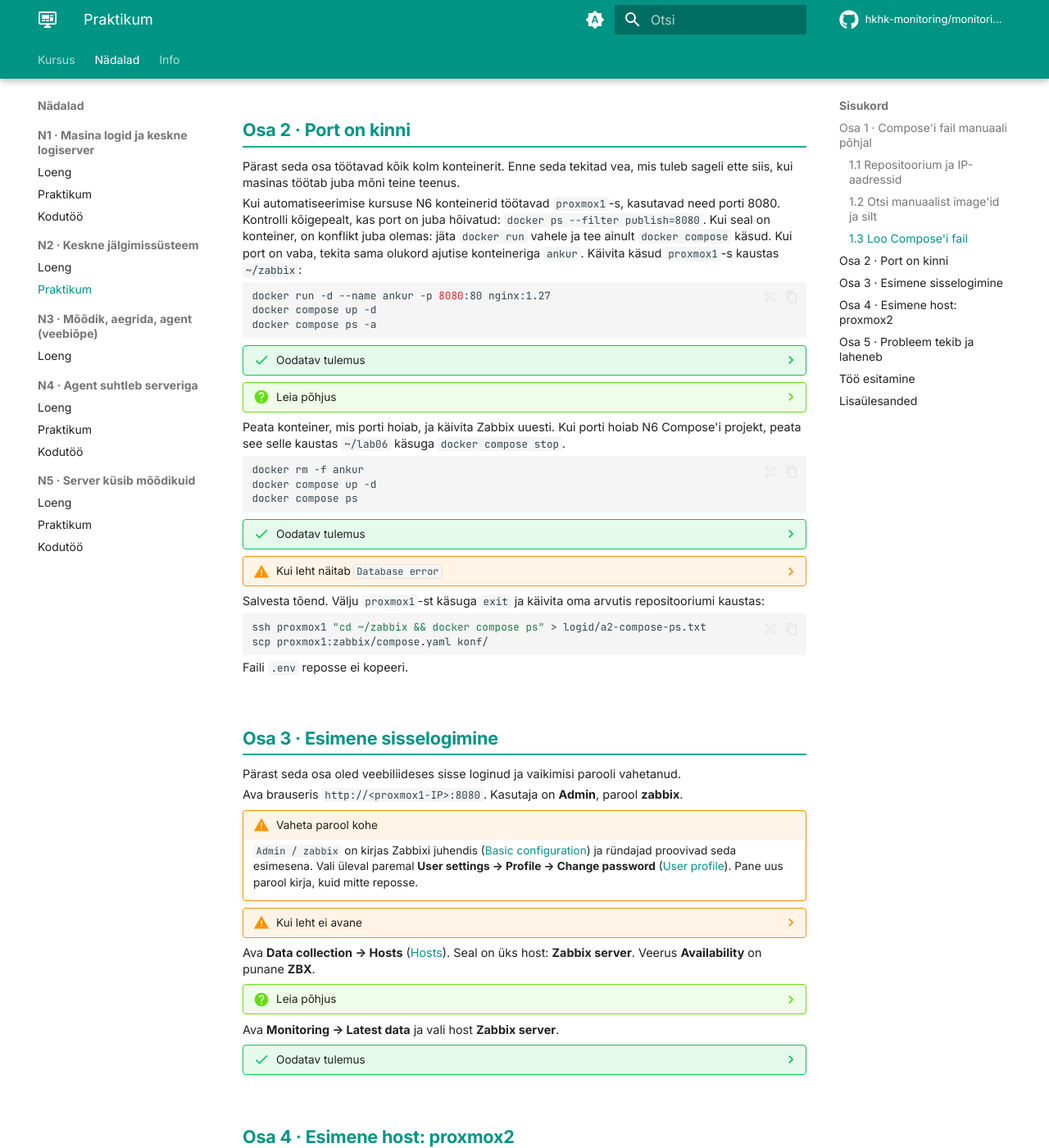
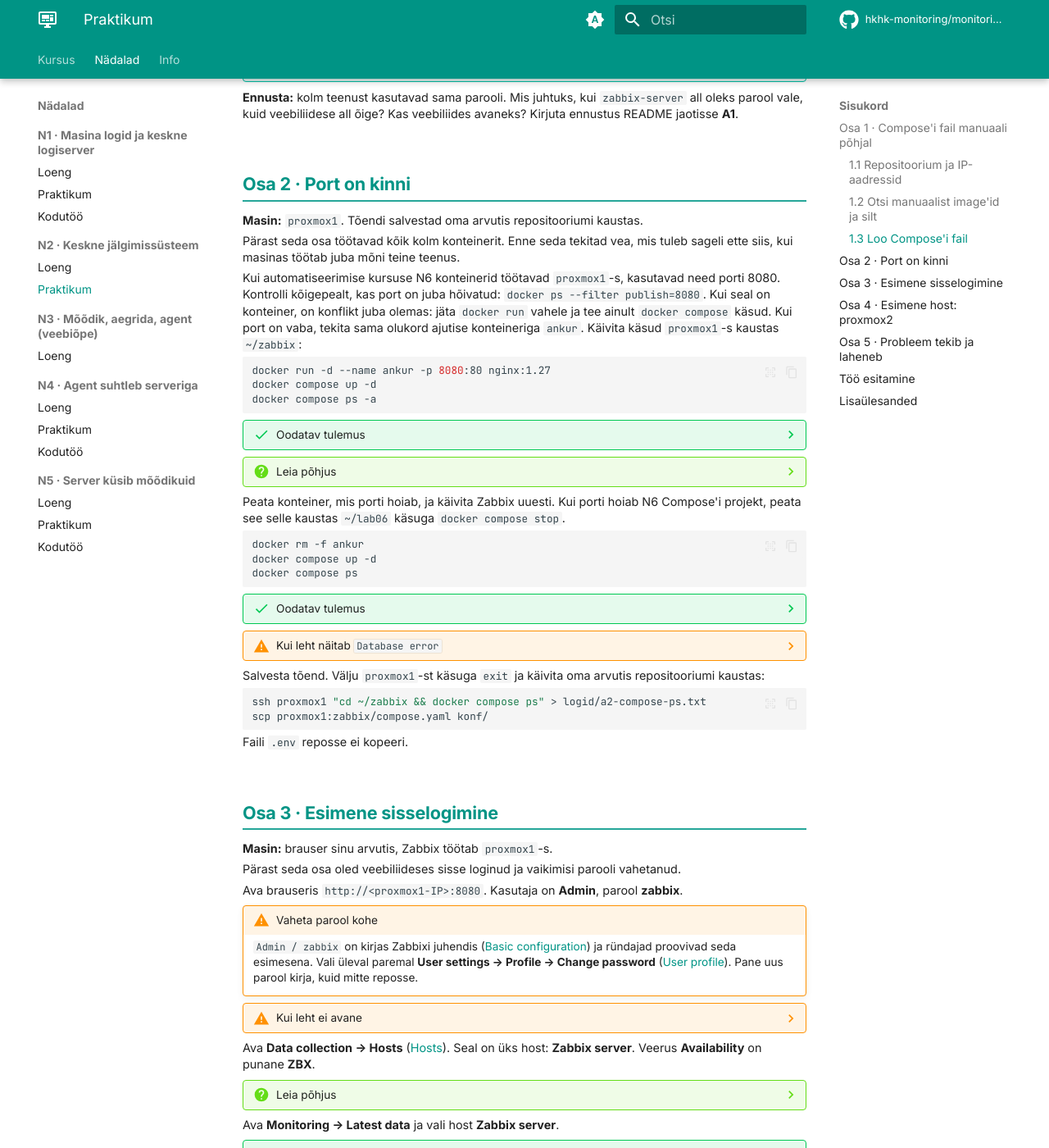
Before and after one commit to hkhk-monitoring/monitoring, an MkDocs documentation site: the page built from docs/week02/lab.md, in a window 1280 px wide and 1400 px high, scrolled down 3304 px. Shown: the whole window at 82% size. Built offline with MkDocs 1.6.1 and Material for MkDocs 9.7.7, drawn with Linux system fonts in a browser that asks for light colours; comment, search, counter and statistics services are not loaded; some of the changed text lies outside the part shown.

Commit message:
Praktikumid 1, 2 ja 4: iga osa alguses on kirjas, millises masinas töötad
Praktikum 1: ausearch käsud tõendite salvestamisel kasutavad --input-logs lippu, muidu jääb fail tühjaks.

```diff
--- a/docs/week02/lab.md
+++ b/docs/week02/lab.md
@@ -29,6 +29,8 @@
 Rida **Ennusta** tähendab, et enne käsku mõtled läbi, mis juhtub. Ennustuse kirjutad README-sse. Vastus on kokkuvolditud plokis. Repositooriumi README-s on iga osa jaoks jaotis A1–A5, mis vastab osadele 1–5.
 
 ## Osa 1 · Compose'i fail manuaali põhjal
+
+**Masin:** sinu arvuti, Compose'i fail tuleb `proxmox1`-sse.
 
 Pärast seda osa on `proxmox1`-s Compose'i fail, mille image'id ja seaded leidsid Zabbixi manuaalist.
 
@@ -174,6 +176,8 @@
 
 ## Osa 2 · Port on kinni
 
+**Masin:** `proxmox1`. Tõendi salvestad oma arvutis repositooriumi kaustas.
+
 Pärast seda osa töötavad kõik kolm konteinerit. Enne seda tekitad vea, mis tuleb sageli ette siis, kui masinas töötab juba mõni teine teenus.
 
 Kui automatiseerimise kursuse N6 konteinerid töötavad `proxmox1`-s, kasutavad need porti 8080. Kontrolli kõigepealt, kas port on juba hõivatud: `docker ps --filter publish=8080`. Kui seal on konteiner, on konflikt juba olemas: jäta `docker run` vahele ja tee ainult `docker compose` käsud. Kui port on vaba, tekita sama olukord ajutise konteineriga `ankur`. Käivita käsud `proxmox1`-s kaustas `~/zabbix`:
@@ -219,6 +223,8 @@
 
 ## Osa 3 · Esimene sisselogimine
 
+**Masin:** brauser sinu arvutis, Zabbix töötab `proxmox1`-s.
+
 Pärast seda osa oled veebiliideses sisse loginud ja vaikimisi parooli vahetanud.
 
 Ava brauseris `http://<proxmox1-IP>:8080`. Kasutaja on **Admin**, parool **zabbix**.
@@ -240,6 +246,8 @@
     Osal item'itel on väärtus olemas, näiteks `Zabbix server: Utilization of configuration syncer internal processes`. Need on serveri [sisemised item'id](https://www.zabbix.com/documentation/7.0/en/manual/config/items/itemtypes/internal), mis ei vaja agenti. Teised read on tühjad, sest need ootavad agenti, mille paigaldad N4-s.
 
 ## Osa 4 · Esimene host: proxmox2
+
+**Masin:** brauser ja `proxmox1`.
 
 Pärast seda osa kontrollib Zabbix iga minut pingiga, kas `proxmox2` vastab, ja näitab vastuse aega. Hosti lisamine on manuaalis [Configuring a host](https://www.zabbix.com/documentation/7.0/en/manual/config/hosts/host), template'id lehel [Templates](https://www.zabbix.com/documentation/7.0/en/manual/config/templates).
 
@@ -280,6 +288,8 @@
     Liidese tüüp on **Agent**, kuid `proxmox2`-s agenti ei ole. Miks ping ikkagi töötab? Mida see ütleb selle kohta, kust Zabbix pingi saadab? Kirjuta vastus README jaotisse **A4**.
 
 ## Osa 5 · Probleem tekib ja laheneb
+
+**Masin:** brauser ja `proxmox1`. Tõendi salvestad oma arvutis repositooriumi kaustas.
 
 Pärast seda osa oled näinud probleemi elutsüklit: probleem tekib, on veebiliideses näha ja laheneb.
 
```
Also changed, not shown: docs/week01/lab.md (+32 -4 lines), docs/week04/lab.md (+8 -0 lines).
